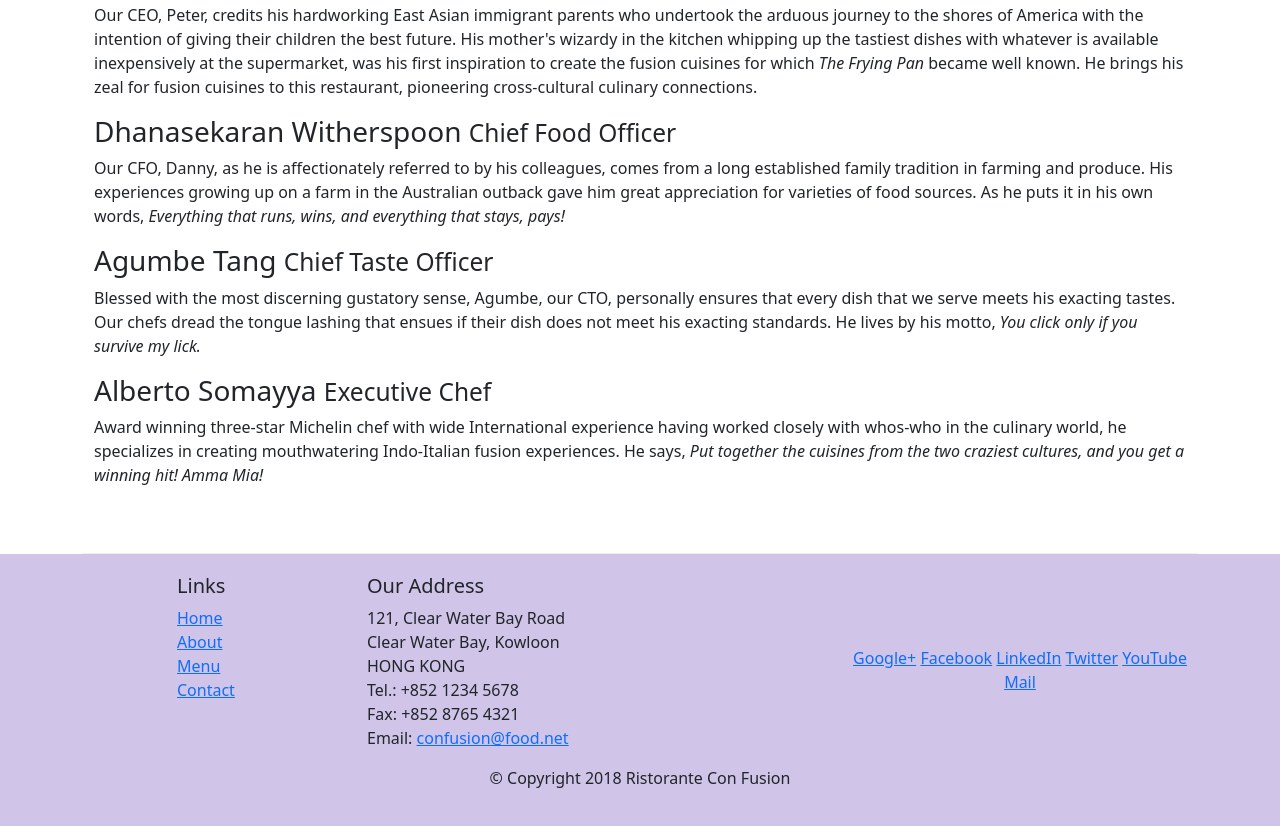
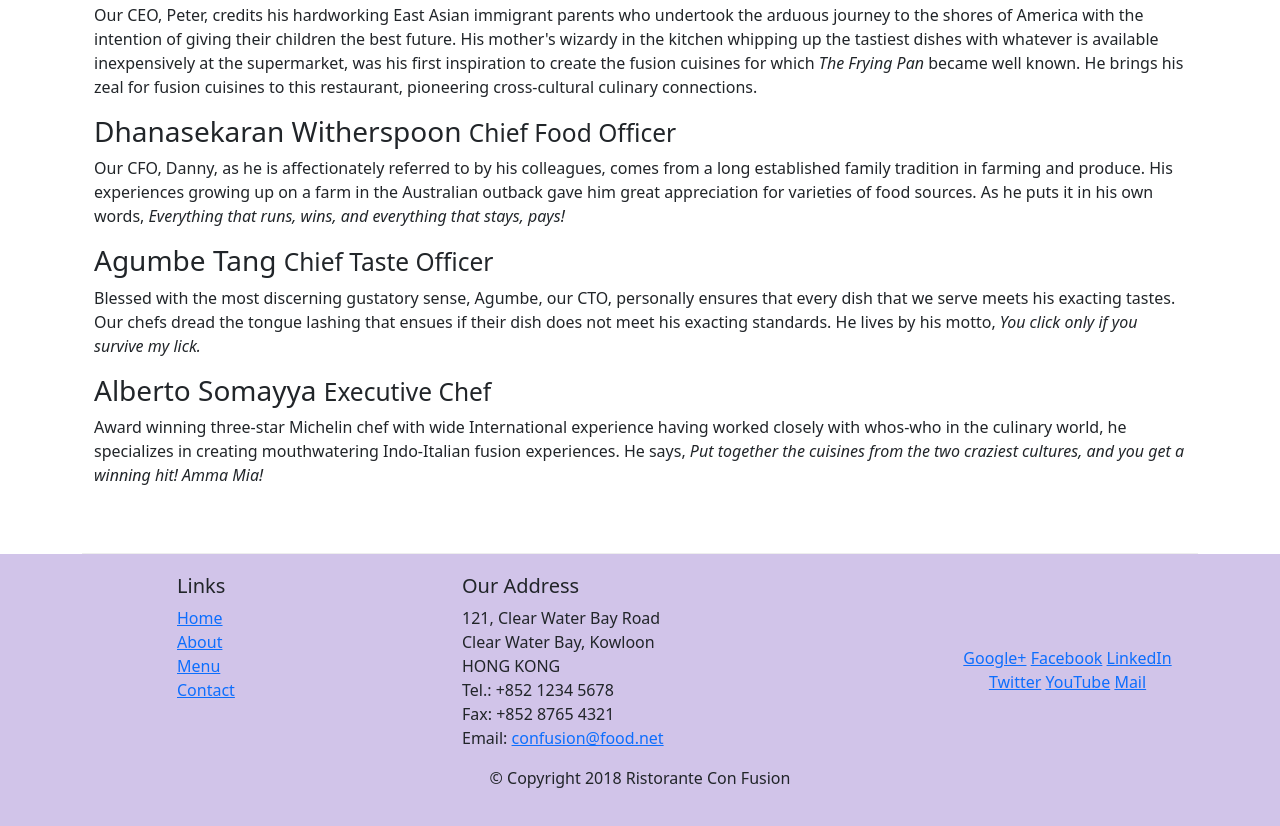
Before and after one commit to Rupamdas04/Restaurant-Front-End-Webpage-layout, a website: page Aboutus.html in a window 1280 px wide. Shown: the part 886-1712 px from the top of the page. Drawn offline with nearby package versions, Linux system fonts and the light colour scheme.

Commit message:
Update Aboutus.html

```diff
--- a/Aboutus.html
+++ b/Aboutus.html
@@ -9,6 +9,7 @@
   <link rel="stylesheet" href="css/style.css">
 </head>
 <body>
+    <!--Setting rows and coloum for the Header-->
     <header class="jumbotron">
         <div class="container">
             <div class="row row-header">
@@ -28,7 +29,7 @@
              </div>
         </div>
         <div class="row row-content align-items-center">
-            <div class="col-12 col-sm-6">
+            <div class="col-12 col-sm-7">
                 <h2>Our History</h2>
                 <p>Started in 2010, Ristorante con Fusion quickly established itself as a culinary icon par excellence in Hong Kong. With its unique brand of world fusion cuisine that can be found nowhere else, it enjoys patronage from the A-list clientele in Hong Kong.  Featuring four of the best three-star Michelin chefs in the world, you never know what will arrive on your plate the next time you visit us.</p>
                 <p>The restaurant traces its humble beginnings to <em>The Frying Pan</em>, a successful chain started by our CEO, Mr. Peter Pan, that featured for the first time the world's best cuisines in a pan.</p>
@@ -51,7 +52,7 @@
     <footer class="footer">
         <div class="container">
             <div class="row">
-                <div class="col-4 offset-1 col-sm-2">
+                <div class="col-4 offset-1 col-sm-3">
                     <h5>Links</h5>
                     <ul class="list-unstyled">
                         <li><a href="#">Home</a></li>
@@ -60,7 +61,8 @@
                         <li><a href="#">Contact</a></li>
                     </ul>
                 </div>
-                <div class="col-7 col-sm-5">
+                <!--Setting the links and address in the center of the page-->
+                <div class="col-8 col-sm-5">
                     <h5>Our Address</h5>
                     <address>
 		              121, Clear Water Bay Road<br>
@@ -71,7 +73,7 @@
 		              Email: <a href="mailto:confusion@food.net">confusion@food.net</a>
 		           </address>
                 </div>
-                <div class="col-12 col-sm-4 align-self-center">
+                <div class="col-12 col-sm-3 align-self-center">
                     <div class="text-center">
                         <a href="http://google.com/+">Google+</a>
                         <a href="http://www.facebook.com/profile.php?id=">Facebook</a>
```
